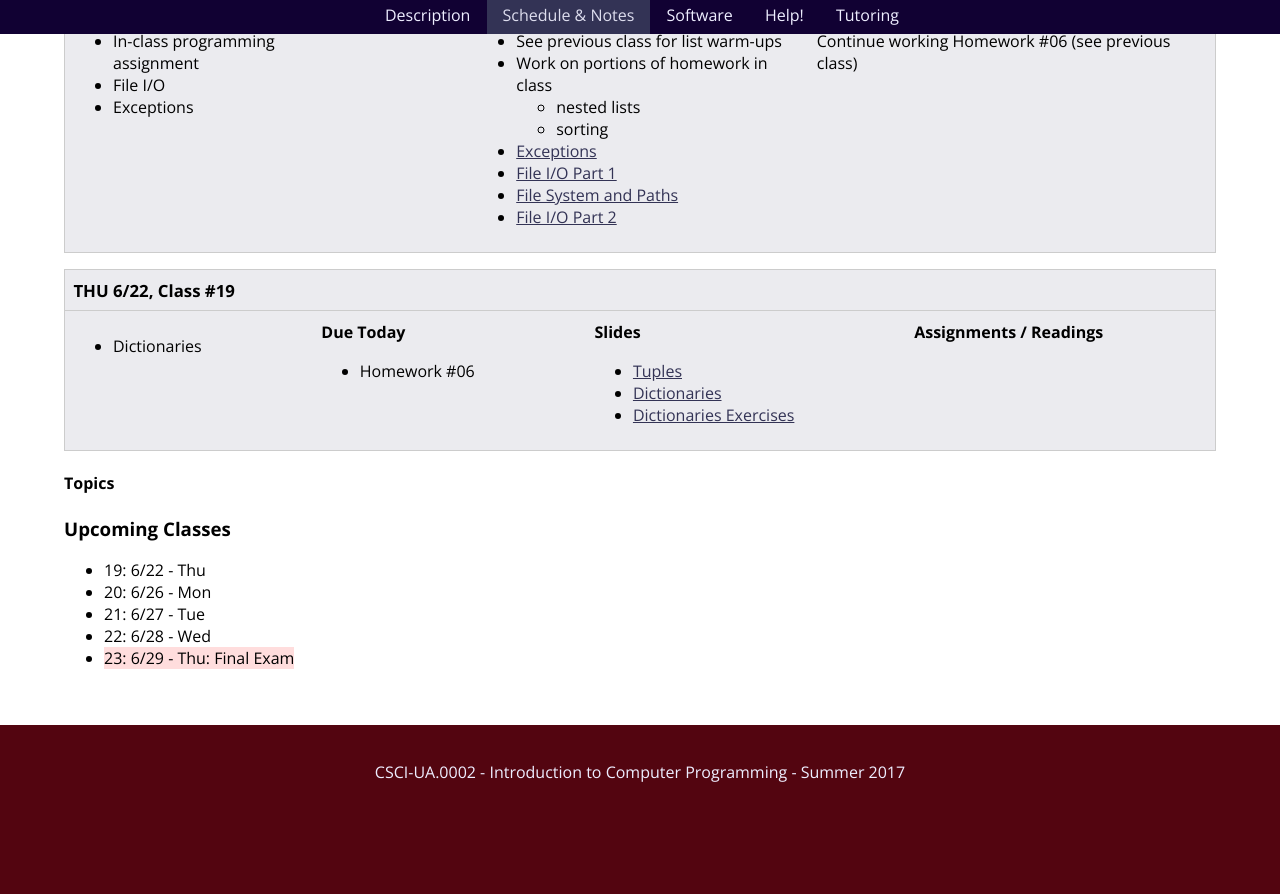
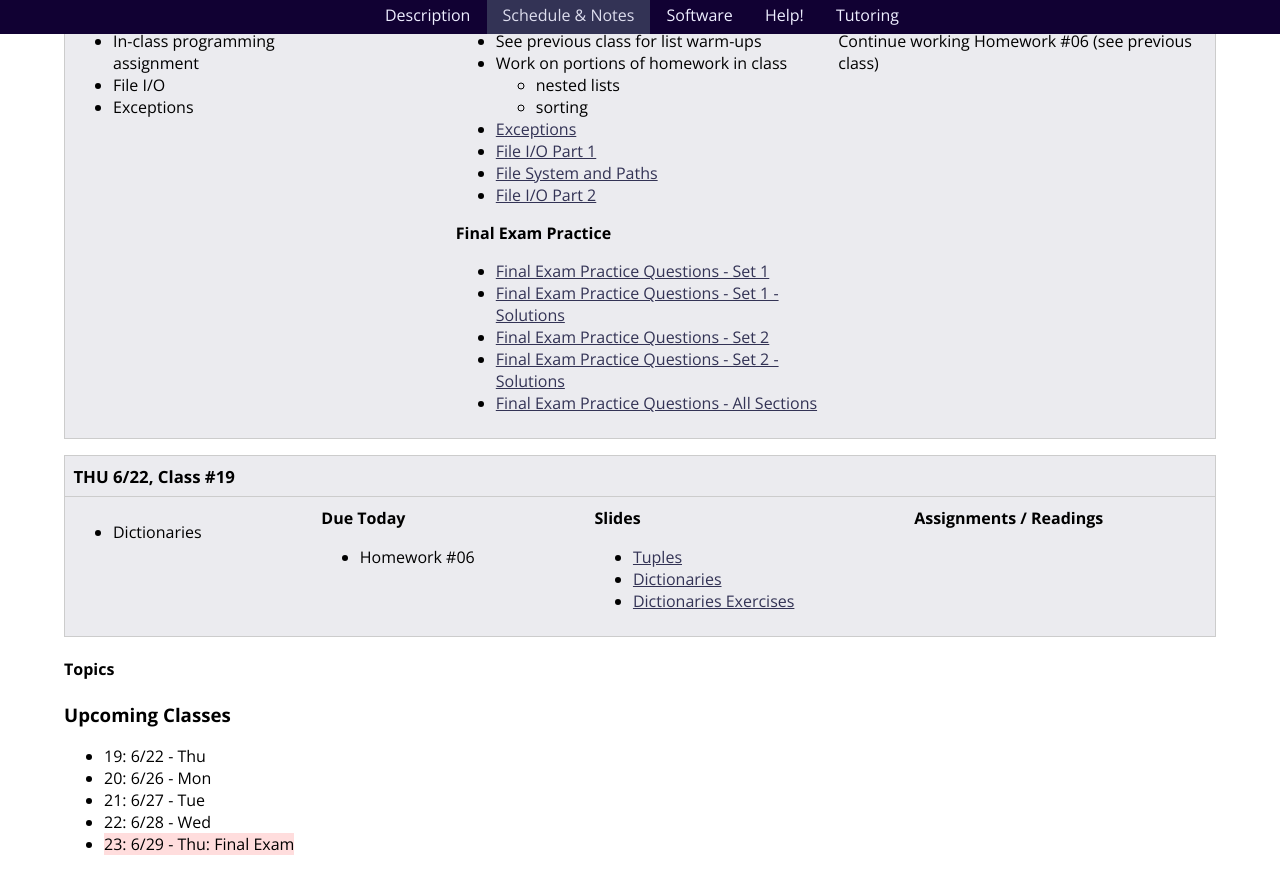
Before and after one commit to foureyes/csci-ua.0002-summer2017-001, a Jekyll site: the page built from schedule.markdown, in a window 1280 px wide and 900 px high, scrolled down 7659 px. Shown: the top 894 px of the window. Built offline with Jekyll 4.4.1, drawn with Linux system fonts in a browser that asks for light colours; before the commit the page ends 8516 px from its top, so only the background shows below that.

Commit message:
add review materials

```diff
--- a/_includes/classes/class-18.markdown
+++ b/_includes/classes/class-18.markdown
@@ -16,6 +16,14 @@
 * [File System and Paths](classes/23/paths.html)
 * [File I/O Part 2](classes/23/files-review.html)
 
+__Final Exam Practice__
+
+* [Final Exam Practice Questions - Set 1](resources/handouts/final/final_practice_questions_set_1.pdf)
+* [Final Exam Practice Questions - Set 1 - Solutions](resources//handouts/final/final_practice_questions_set_1_solutions.pdf)
+* [Final Exam Practice Questions - Set 2](resources/handouts/final/final_practice_questions_set_2.pdf)
+* [Final Exam Practice Questions - Set 2 - Solutions](resources/handouts/final/final_practice_questions_set_2_solutions.pdf)
+* [Final Exam Practice Questions - All Sections](resources/handouts/final/finalsampleproblems.html)
+
 </article>
 
 <article class="assignments" markdown="block">
```
Also changed, not shown: 1 other file.
